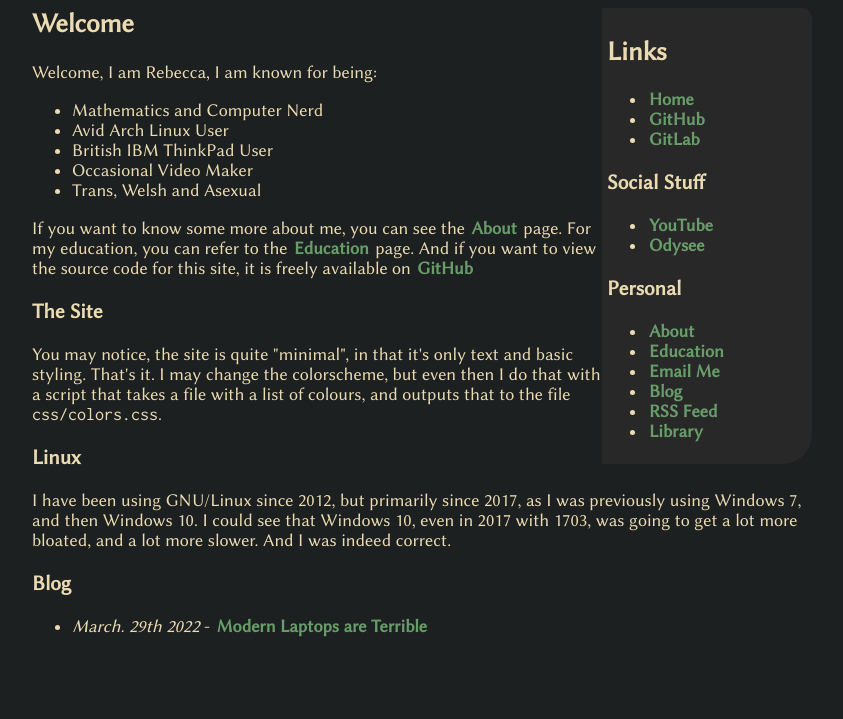
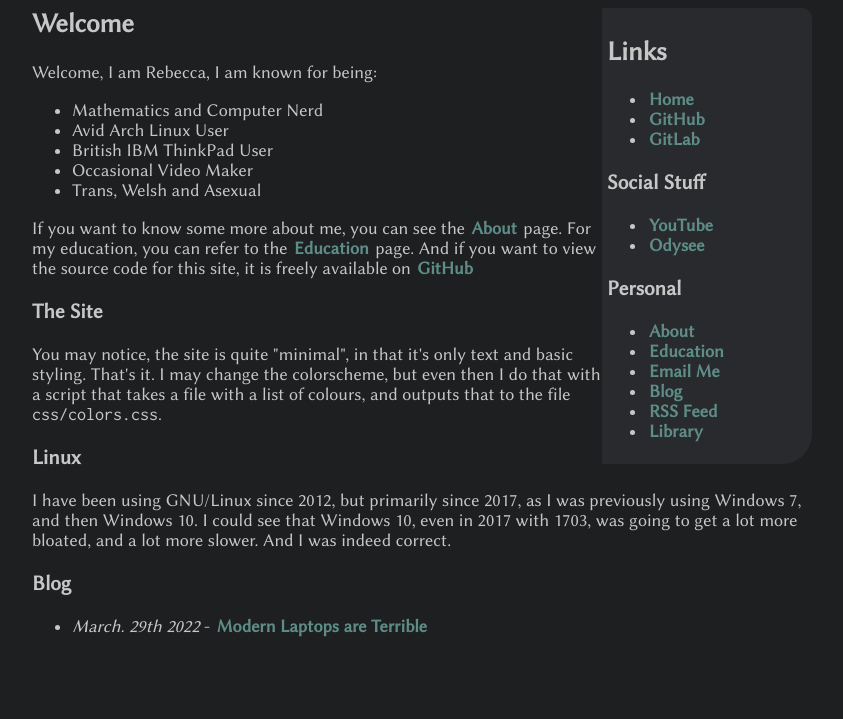
Before and after one commit to Kimitzuni/kimitzuni.github.io, a plain HTML site: page index.html in a window 1280 px wide. Shown: the part 81-800 px from the top of the page, without its empty margins (218-1061 px from the left). Drawn offline with Linux system fonts and the light colour scheme.

Commit message:
Color Scheme Change

```diff
--- a/css/colors.css
+++ b/css/colors.css
@@ -1,22 +1,22 @@
-/* gruvbox Colour Scheme */
+/* husk Colour Scheme */
 
 :root {
-	--color0: #282828;
-	--color1: #cc241d;
-	--color2: #98971a;
-	--color3: #d79921;
-	--color4: #458588;
-	--color5: #b16286;
-	--color6: #689d6a;
-	--color7: #a89984;
-	--color8: #928374;
-	--color9: #fb4934;
-	--color10: #b8bb26;
-	--color11: #fabd2f;
-	--color12: #83a598;
-	--color13: #d3869b;
-	--color14: #8ec07c;
-	--color15: #ebdbb2;
-	--bg: #1d2021;
-	--fg: #ebdbb2;
+	--color0: #282a2e;
+	--color1: #a54242;
+	--color2: #8c9440;
+	--color3: #de935f;
+	--color4: #5f819d;
+	--color5: #85678f;
+	--color6: #5e8d87;
+	--color7: #707880;
+	--color8: #373b41;
+	--color9: #cc6666;
+	--color10: #b5bd68;
+	--color11: #f0c674;
+	--color12: #81a2be;
+	--color13: #b294bb;
+	--color14: #8abeb7;
+	--color15: #c5c8c6;
+	--bg: #1d1f21;
+	--fg: var(--color15);
 }
```
